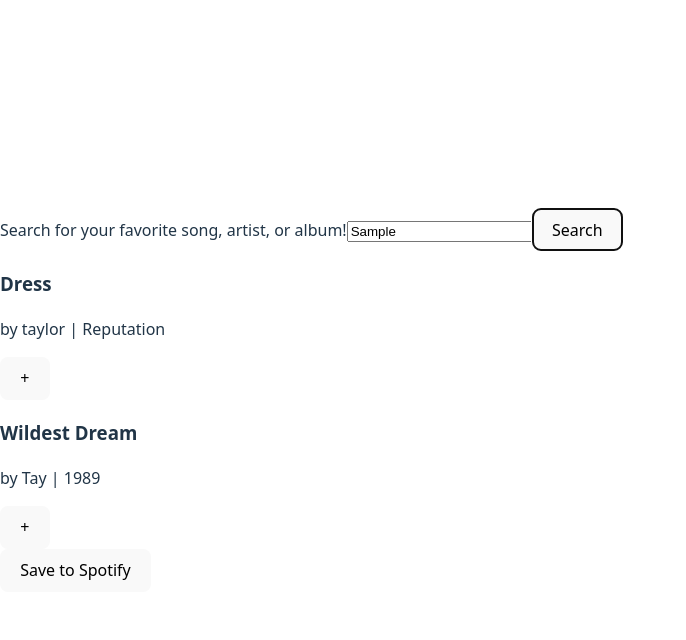
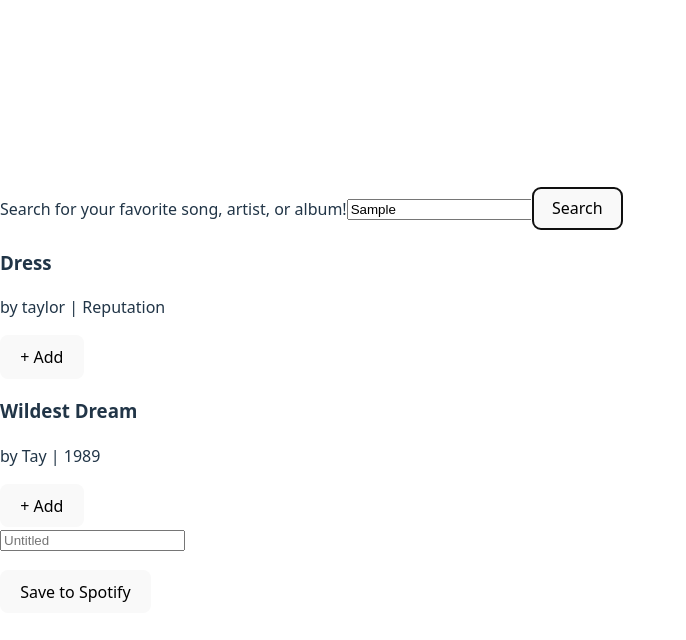
Before and after one commit to kathleenmoriarty/Jammming, a React app in the folder jammming/: page / in a window 1280 px wide. Both pictures are taken after typing "Sample" into the empty fields and a click on the button "Search". Shown: the top 640 px of the page, without its empty margins (0-686 px from the left). Built offline with nearby package versions, Linux system fonts and the light colour scheme; the HTML template or start-up script is replaced by a standard one.

Commit message:
Refactor passing props - corrected errors

```diff
--- a/jammming/src/App.jsx
+++ b/jammming/src/App.jsx
@@ -2,14 +2,17 @@
 import SearchBar from "./components/SearchBar"
 import SearchResults from "./components/SearchResults";
 import Playlist from "./components/Playlist";
+import Spotify from "./assets/Spotify";
 
 const results = [
   {
+    id: 1,
     title: "Dress",
     artist: "taylor",
     album: "Reputation"
   },
   {
+    id: 2,
     title: "Wildest Dream",
     artist: "Tay",
     album: "1989"
@@ -20,13 +23,24 @@
 
   const [search, setSearch] = useState('');
   const [playlist, setPlaylist] = useState([]);
-
   const [searchResults, setSearchResults] = useState([]);
 
   const searchResultHandler = (e) => {
       e.preventDefault();
       setSearchResults(results);
     }
+
+
+  const removeTrack = (song) => {
+      const updatedPlaylist = playlist.filter((track) => track.id !== song.id);
+      setPlaylist(updatedPlaylist);
+      setSearchResults((oldResults) => [...oldResults, song])
+  }
+
+  const addTrack = (song) => {
+      setPlaylist((oldList) => [...oldList, song]);
+      setSearchResults((oldResults) => oldResults.filter((track) => track.id !== song.id));
+  }
 
 
 
@@ -62,8 +76,8 @@
   return (
       <main>
         <SearchBar search={search} setSearch={setSearch} searchResultHandler={searchResultHandler} />
-        <SearchResults searchResults={searchResults} setPlaylist={setPlaylist} />
-        <Playlist  playlist={playlist} />
+        <SearchResults searchResults={searchResults} addTrack={addTrack} playlist={playlist} />
+        <Playlist  playlist={playlist} removeTrack={removeTrack}  />
       </main>
   )
 }
--- a/jammming/src/components/Playlist.jsx
+++ b/jammming/src/components/Playlist.jsx
@@ -1,14 +1,20 @@
-import React from "react";
-import Track from "./Track";
+import React, { useState } from "react";
+import Tracklist from "./Tracklist";
 
-const Playlist = ({playlist}) => {
+const Playlist = ({playlist, removeTrack }) => {
+
+    const [playlistTitle, setPlaylistTitle] = useState("");
+
     return (
         <div className="playlist">
-            {
-                playlist.map((song, index) => (
-                    <Track song={song} key={index} />
-                ))
-            }
+            <input type="text" onChange={(e) => setPlaylistTitle(e.target.value)} placeholder="Untitled"/>
+            <h3>{playlistTitle}</h3>
+                <Tracklist
+                    songs={playlist}
+                    addedToPlaylist={true}
+                    removeTrack={removeTrack}
+                    playlist={playlist}
+                />
             <button>Save to Spotify</button>
         </div>
     )
--- a/jammming/src/components/SearchResults.jsx
+++ b/jammming/src/components/SearchResults.jsx
@@ -1,12 +1,15 @@
 import React, { useState } from "react";
-import Track from "./Track";
+import Tracklist from "./Tracklist";
 
-const SearchResults = ({ searchResults, setPlaylist }) => {
+const SearchResults = ({ searchResults, addTrack, playlist }) => {
     return (
         <div className="search-results" >
-            {searchResults.map((song, index) => (
-                <Track song={song} key={index} setPlaylist={setPlaylist} />)
-            )}
+            <Tracklist
+                songs={searchResults}
+                addedToPlaylist={true}
+                addTrack={addTrack}
+                playlist={playlist}
+            />
         </div>
     )
 };
--- a/jammming/src/components/Track.jsx
+++ b/jammming/src/components/Track.jsx
@@ -1,6 +1,13 @@
 import React from "react";
 
-const Track = ({song, setPlaylist}) => {
+const Track = ({song, addedToPlaylist, removeTrack, addTrack }) => {
+
+    const renderButton = () => {
+        if (addedToPlaylist) {
+            return <button onClick={() => removeTrack(song)}>- Remove</button>
+        }
+        return <button onClick={() => addTrack(song)}>+ Add</button>
+    }
 
     return (
         <div className="track">
@@ -8,8 +15,8 @@
                 <h3>{song.title}</h3>
                 <p>by {song.artist} | {song.album}</p>
             </div>
-            <div className="add-song">
-                <button onClick={() => setPlaylist((oldList) => [...oldList, song])}>+</button>
+            <div className="add-remove-song">
+                {renderButton()}
             </div>
 
         </div>
--- /dev/null
+++ b/jammming/src/components/Tracklist.jsx
@@ -0,0 +1,20 @@
+import React from "react";
+import Track from "./Track";
+
+const Tracklist = ({songs, removeTrack, addTrack, playlist}) => {
+    return (
+        <div className="track-list" >
+            {songs.map((song) => (
+                <Track
+                    song={song}
+                    key={song.id}
+                    addTrack={addTrack}
+                    removeTrack={removeTrack}
+                    addedToPlaylist={playlist.some(track => track.id === song.id)}
+                />)
+            )}
+        </div>
+    )
+}
+
+export default Tracklist
```
